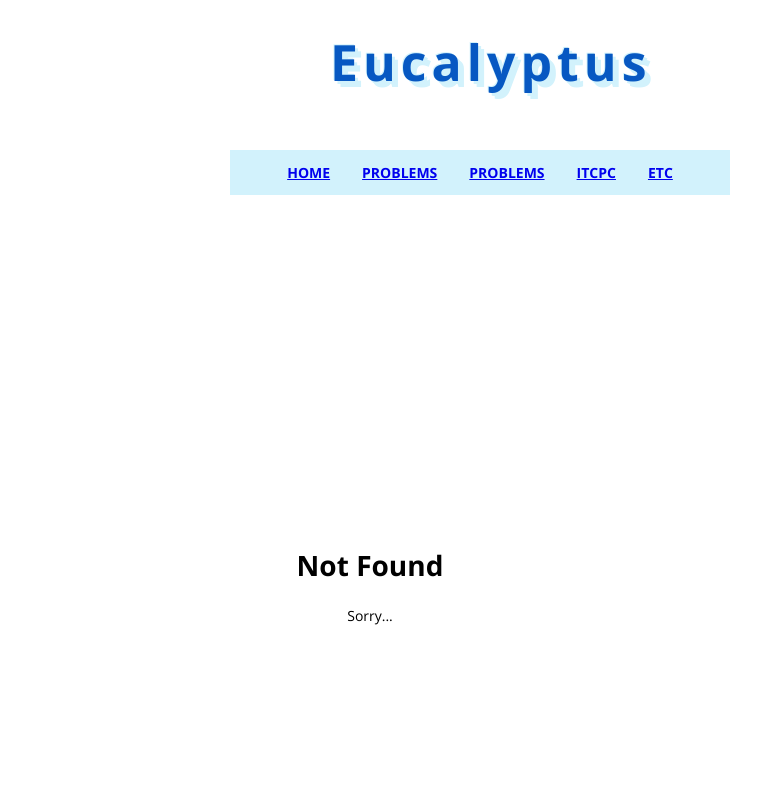
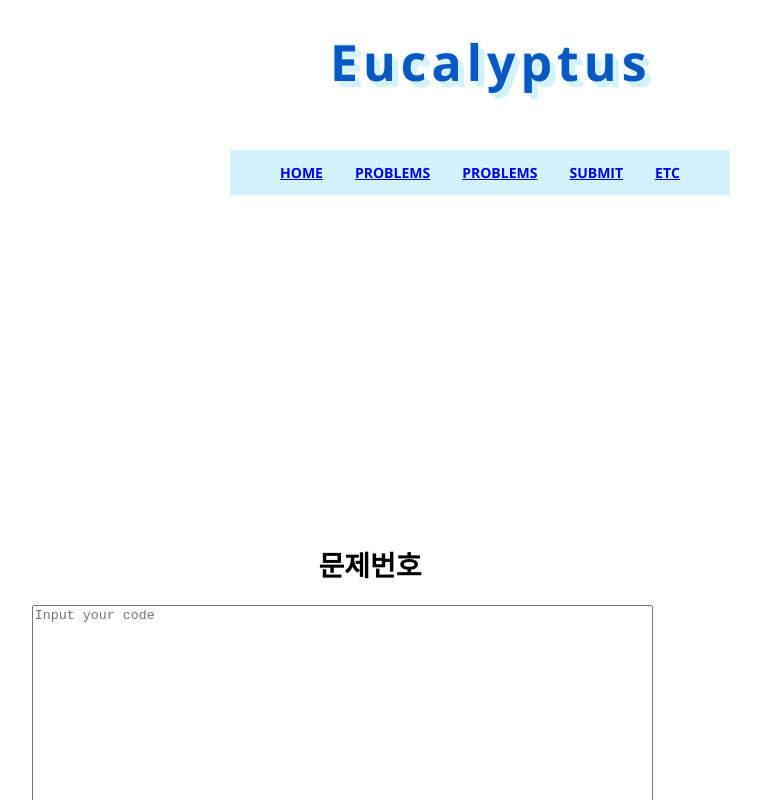
Before and after one commit to wja0/react, a React (Create React App) app in the folder eucalyptus/: page /submit in a window 1280 px wide. Before the commit this address had no page. Shown: the top 800 px of the page, without its empty margins (270-1031 px from the left). Built offline with nearby package versions, Linux system fonts and the light colour scheme.

Commit message:
update submit_page 0118

```diff
--- a/eucalyptus/src/components/Navigation.js
+++ b/eucalyptus/src/components/Navigation.js
@@ -18,7 +18,7 @@ function Navigation(){
                 <li className="nav_submenu-item"> <Link to =''>이런문제</Link></li>
               </ul> */}
             </li>
-            <li className="nav_menu-item"><Link to =''>ITCPC</Link>
+            <li className="nav_menu-item"><Link to ='/submit'>Submit</Link>
               <ul className="nav_submenu">
               </ul>
             </li>
--- a/eucalyptus/src/pages/Pages.js
+++ b/eucalyptus/src/pages/Pages.js
@@ -1,12 +1,13 @@
 import React from 'react'
 import {Switch , Route} from 'react-router-dom'
-import {NotFound, problem ,Home , problemset } from './index';
+import {submit ,NotFound, problem ,Home , problemset } from './index';
 
 const Pages = () => (
     <Switch>
         <Route exact path="/" component={Home} />
         <Route path='/problemset' component={problemset} />
         <Route path='/problem' component={problem} />
+        <Route path='/submit' component={submit} />
         <Route component={NotFound} />
     </Switch>
 );
--- a/eucalyptus/src/pages/index.js
+++ b/eucalyptus/src/pages/index.js
@@ -2,3 +2,4 @@ export { default as Home } from './Home';
 export { default as problemset } from './problemset';
 export { default as problem } from './problem';
 export { default as NotFound } from './NotFound';
+export { default as submit } from './submit';
```
Also changed, not shown: 1 other file (tests, documents, lock files or other folders).
